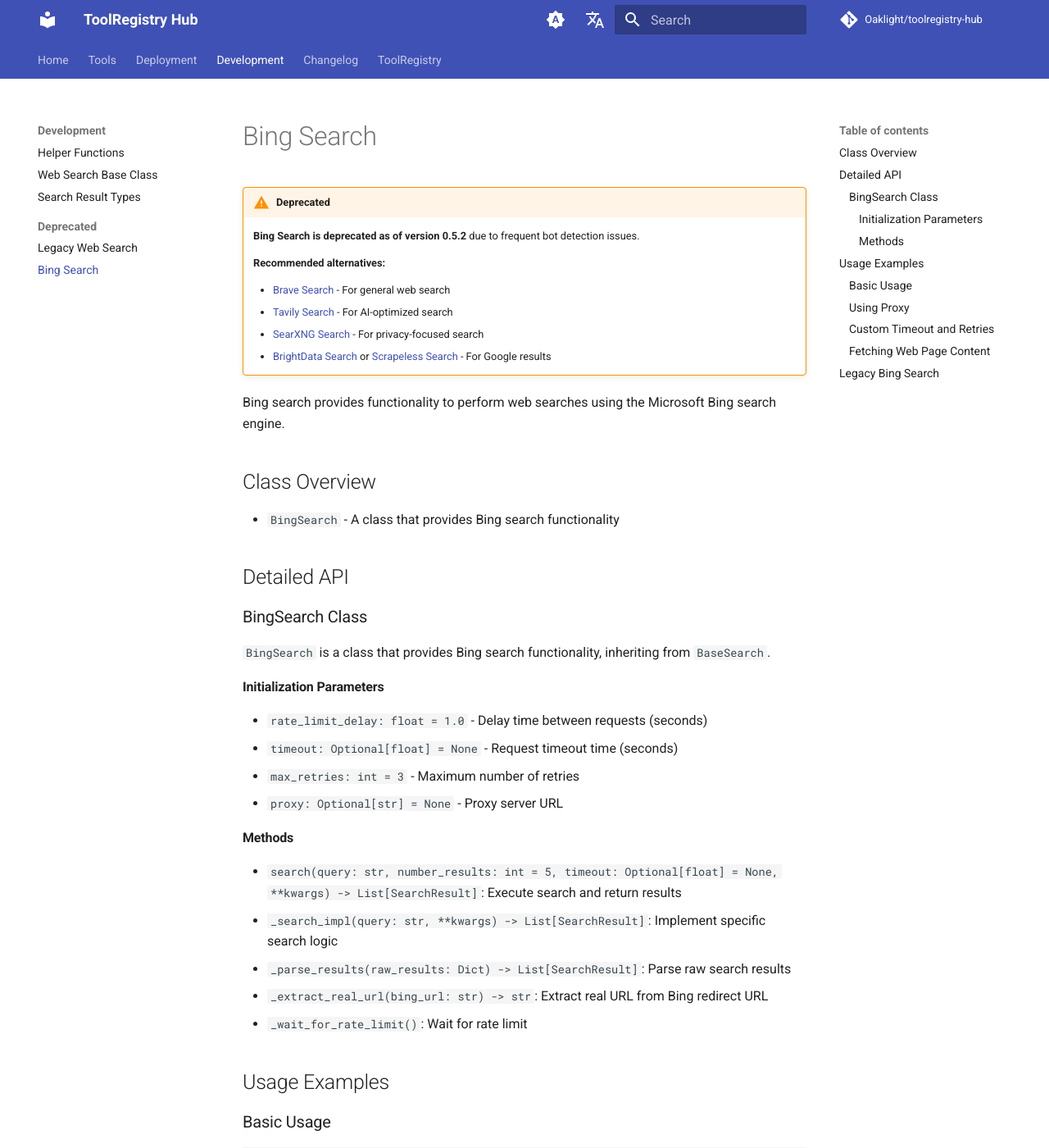
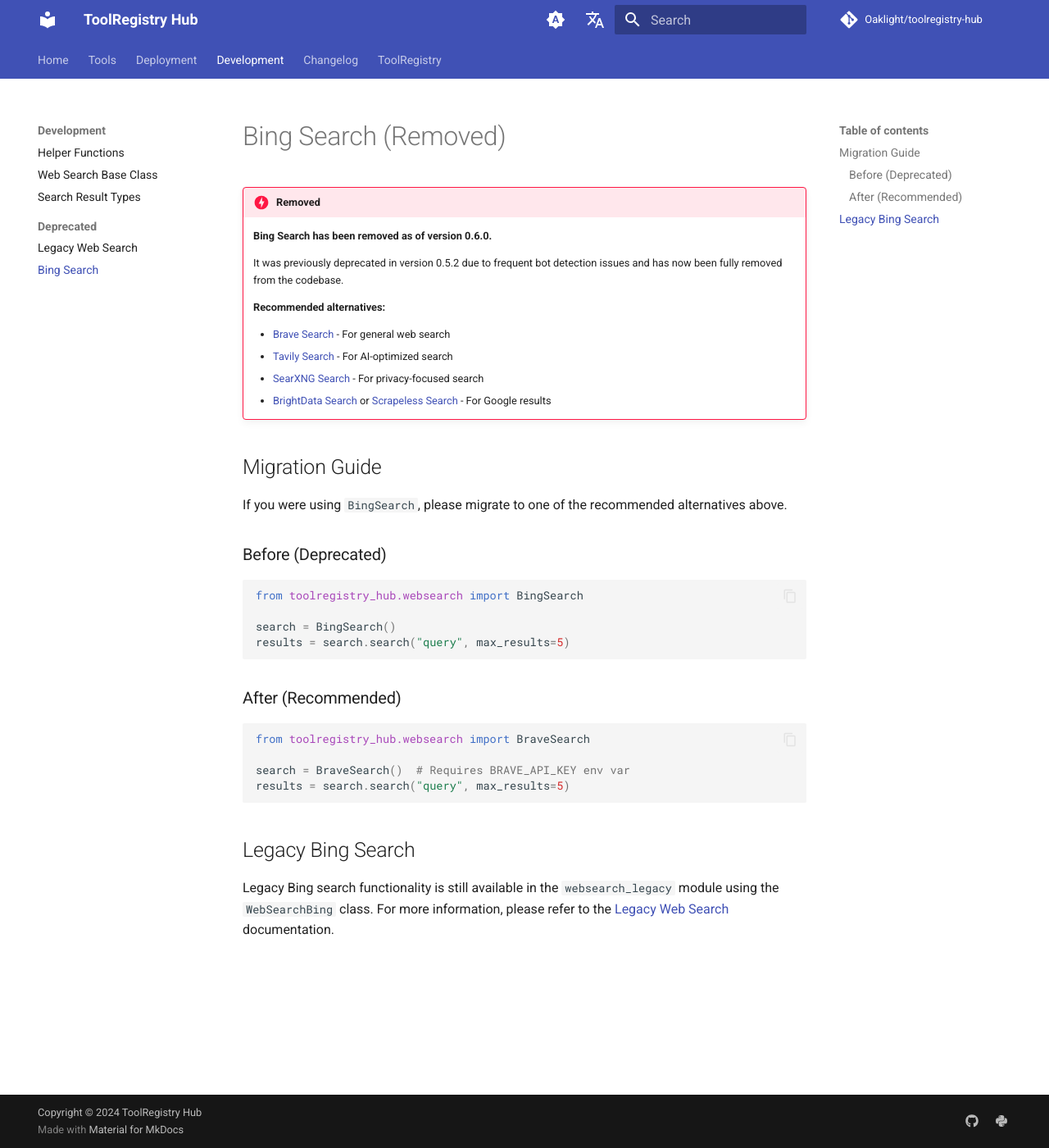
Before and after one commit to Oaklight/toolregistry-hub, an MkDocs documentation site: the page built from docs/tools/websearch/bing.md, in a window 1280 px wide and 1400 px high. Shown: the whole window at 82% size. Built offline with MkDocs 1.6.1 and Material for MkDocs 9.7.7, drawn with Linux system fonts in a browser that asks for light colours; comment, search, counter and statistics services are not loaded; some of the changed text lies outside the part shown.

Commit message:
docs: mark BingSearch as removed in bing.md and index.md

````diff
--- a/docs/tools/websearch/bing.md
+++ b/docs/tools/websearch/bing.md
@@ -1,7 +1,9 @@
-# Bing Search
+# Bing Search (Removed)
 
-!!! warning "Deprecated"
-    **Bing Search is deprecated as of version 0.5.2** due to frequent bot detection issues.
+!!! danger "Removed"
+    **Bing Search has been removed as of version 0.6.0.**
+
+    It was previously deprecated in version 0.5.2 due to frequent bot detection issues and has now been fully removed from the codebase.
 
     **Recommended alternatives:**
 
@@ -10,112 +12,28 @@
     - [SearXNG Search](searxng.md) - For privacy-focused search
     - [BrightData Search](brightdata.md) or [Scrapeless Search](scrapeless.md) - For Google results
 
-Bing search provides functionality to perform web searches using the Microsoft Bing search engine.
+## Migration Guide
 
-## Class Overview
+If you were using `BingSearch`, please migrate to one of the recommended alternatives above.
 
-- `BingSearch` - A class that provides Bing search functionality
-
-## Detailed API
-
-### BingSearch Class
-
-`BingSearch` is a class that provides Bing search functionality, inheriting from `BaseSearch`.
-
-#### Initialization Parameters
-
-- `rate_limit_delay: float = 1.0` - Delay time between requests (seconds)
-- `timeout: Optional[float] = None` - Request timeout time (seconds)
-- `max_retries: int = 3` - Maximum number of retries
-- `proxy: Optional[str] = None` - Proxy server URL
-
-#### Methods
-
-- `search(query: str, number_results: int = 5, timeout: Optional[float] = None, **kwargs) -> List[SearchResult]`: Execute search and return results
-- `_search_impl(query: str, **kwargs) -> List[SearchResult]`: Implement specific search logic
-- `_parse_results(raw_results: Dict) -> List[SearchResult]`: Parse raw search results
-- `_extract_real_url(bing_url: str) -> str`: Extract real URL from Bing redirect URL
-- `_wait_for_rate_limit()`: Wait for rate limit
-
-## Usage Examples
-
-### Basic Usage
+### Before (Deprecated)
 
 ```python
 from toolregistry_hub.websearch import BingSearch
 
-# Create Bing search instance
-bing_search = BingSearch()
-
-# Execute search
-results = bing_search.search("Python programming", number_results=5)
-
-# Process search results
-for result in results:
-    print(f"Title: {result.title}")
-    print(f"URL: {result.url}")
-    print(f"Excerpt: {result.excerpt}")
-    print("-" * 50)
+search = BingSearch()
+results = search.search("query", max_results=5)
 ```
 
-### Using Proxy
+### After (Recommended)
 
 ```python
-from toolregistry_hub.websearch import BingSearch
+from toolregistry_hub.websearch import BraveSearch
 
-# Create Bing search instance using proxy
-bing_search = BingSearch(proxy="http://your-proxy-server:port")
-
-# Execute search
-results = bing_search.search("machine learning tutorial", number_results=3)
-
-# Process search results
-for result in results:
-    print(f"Title: {result.title}")
-    print(f"URL: {result.url}")
-    print(f"Excerpt: {result.excerpt}")
-    print("-" * 50)
-```
-
-### Custom Timeout and Retries
-
-```python
-from toolregistry_hub.websearch import BingSearch
-
-# Create Bing search instance with custom timeout and retries
-bing_search = BingSearch(timeout=5.0, max_retries=2)
-
-# Execute search
-results = bing_search.search("deep learning frameworks", number_results=5, timeout=10.0)
-
-# Process search results
-for result in results:
-    print(f"Title: {result.title}")
-    print(f"URL: {result.url}")
-    print(f"Excerpt: {result.excerpt}")
-    print("-" * 50)
-```
-
-### Fetching Web Page Content
-
-```python
-from toolregistry_hub.websearch import BingSearch
-from toolregistry_hub.websearch.base import BaseSearch
-
-# Create Bing search instance
-bing_search = BingSearch()
-
-# Execute search
-results = bing_search.search("Python tutorial", number_results=1)
-
-if results:
-    # Get full web page content of the first result
-    url = results[0].url
-    content = BaseSearch._fetch_webpage_content(url)
-    print(f"Web page content length: {len(content)} characters")
-    print(f"Web page content preview: {content[:200]}...")
+search = BraveSearch()  # Requires BRAVE_API_KEY env var
+results = search.search("query", max_results=5)
 ```
 
 ## Legacy Bing Search
 
-Legacy Bing search functionality is provided in the `websearch_legacy` module using the `WebSearchBing` class. For more information, please refer to the [Legacy Web Search](legacy.md) documentation.
+Legacy Bing search functionality is still available in the `websearch_legacy` module using the `WebSearchBing` class. For more information, please refer to the [Legacy Web Search](legacy.md) documentation.
````
Also changed, not shown: docs/tools/websearch/index.md (+4 -4 lines).
